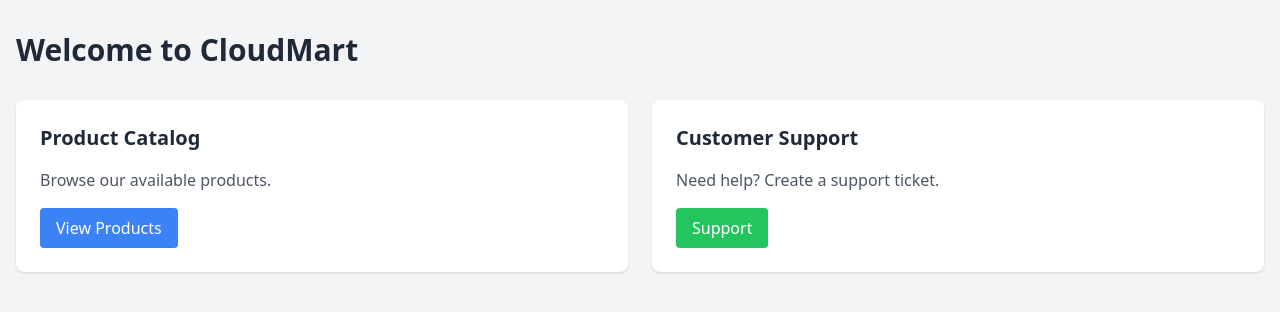
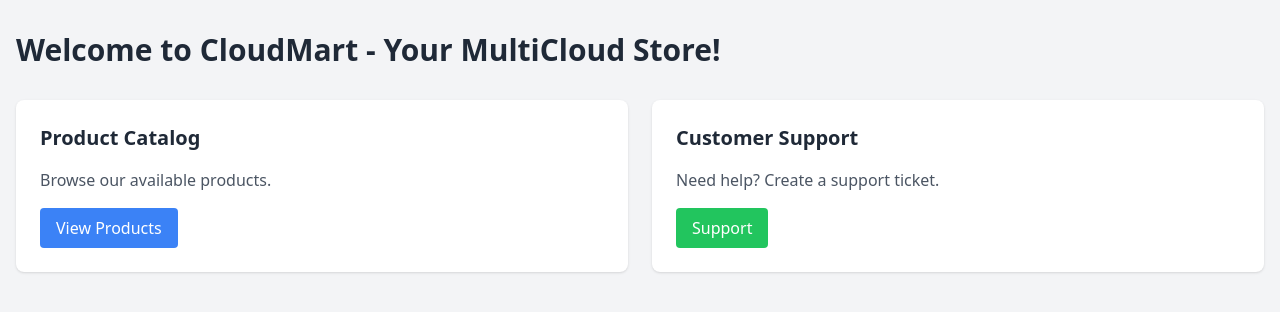
Before and after one commit to knrick/multicloud-challenge, a FastAPI app: page / in a window 1280 px wide. Shown: the top 312 px of the page. Run offline with FastAPI, Linux system fonts and the light colour scheme; some libraries are stand-ins or nearby versions.

Commit message:
Updated welcome message to test CI/CD pipeline

```diff
--- a/src/app/templates/home.html
+++ b/src/app/templates/home.html
@@ -9,7 +9,7 @@
 </head>
 <body class="bg-gray-100">
     <div class="container mx-auto px-4 py-8">
-        <h1 class="text-3xl font-bold mb-8">Welcome to CloudMart</h1>
+        <h1 class="text-3xl font-bold mb-8">Welcome to CloudMart - Your MultiCloud Store!</h1>
 
         <div class="grid grid-cols-1 md:grid-cols-2 gap-6">
             <div class="bg-white p-6 rounded-lg shadow">
```
